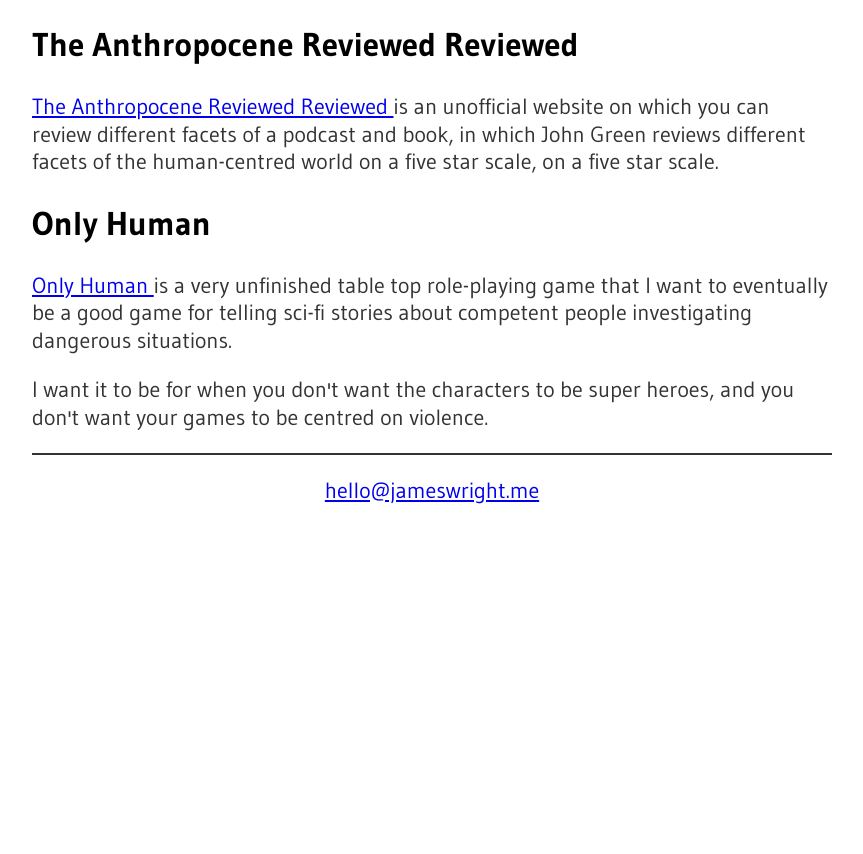
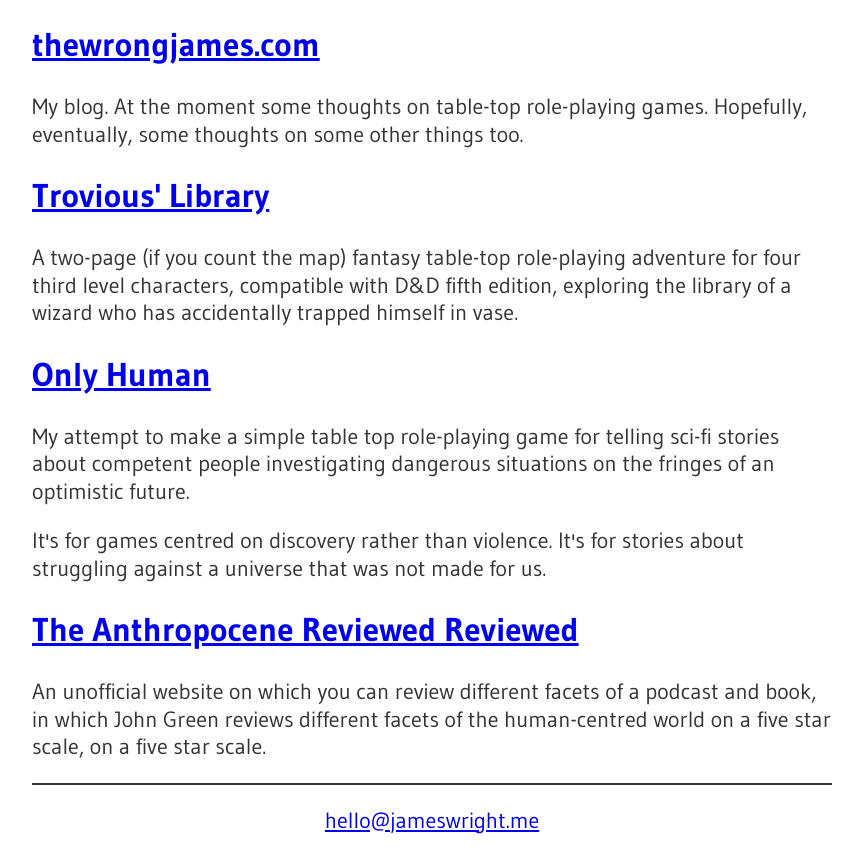
Before and after one commit to thewrongjames/thewrongjames.github.io, a website: page public/index.html in a window 1280 px wide. Shown: the part 383-1237 px from the top of the page, without its empty margins (208-1071 px from the left). Before the commit the page ends 908 px from the top, so only its background shows below. Drawn offline with Linux system fonts and the light colour scheme.

Commit message:
Update the links
Now pointing to my (refreshed) blog, Trovious' Library, Only Human, and
The Anthropocene Reviewed Reviewed.

```diff
--- a/public/index.html
+++ b/public/index.html
@@ -13,26 +13,33 @@
         <img id="logo" src="question_mark.png"/>
       </div>
       <h1>Hi, I'm James Wright.</h1><h1>Here are some things I've made.</h1>
-      <h2>The Anthropocene Reviewed Reviewed</h2>
+      <h2><a href="https://thewrongjames.com" target="_blank" rel="noreferrer">thewrongjames.com</a></h2>
       <p>
-        <a href="https://theanthropocenereviewedreviewed.com" target="_blank" rel="noreferrer">
-          The Anthropocene Reviewed Reviewed
-        </a>
-        is an unofficial website on which you can review different facets
-        of a podcast and book, in which John Green reviews different facets of
-        the human-centred world on a five star scale, on a five star scale.
+         My blog. At the moment some thoughts on table-top role-playing games.
+         Hopefully, eventually, some thoughts on some other things too.
       </p>
-      <h2>Only Human</h2>
+      <h2><a href="https://thewrongjames.itch.io/trovious-library" target="_blank" rel="noreferrer">Trovious' Library</a></h2>
       <p>
-        <a href="https://onlyhuman.thewrongjames.com" target="_blank" rel="noreferrer">
-          Only Human
-        </a>
-         is a very unfinished table top role-playing game that I want to eventually be a good game
-         for telling sci-fi stories about competent people investigating dangerous situations.
+         A two-page (if you count the map) fantasy table-top role-playing
+         adventure for four third level characters, compatible with D&D fifth
+         edition, exploring the library of a wizard who has accidentally trapped
+         himself in vase.
+      </p>
+      <h2><a href="https://onlyhuman.thewrongjames.com" target="_blank" rel="noreferrer">Only Human</a></h2>
+      <p>
+         My attempt to make a simple table top role-playing game for telling
+         sci-fi stories about competent people investigating dangerous
+         situations on the fringes of an optimistic future.
       </p>
       <p>
-        I want it to be for when you don't want the characters to be super heroes, and you don't
-        want your games to be centred on violence.
+        It's for games centred on discovery rather than violence. It's for
+        stories about struggling against a universe that was not made for us.
+      </p>
+      <h2><a href="https://theanthropocenereviewedreviewed.com" target="_blank" rel="noreferrer">The Anthropocene Reviewed Reviewed</a></h2>
+      <p>
+        An unofficial website on which you can review different facets of a
+        podcast and book, in which John Green reviews different facets of the
+        human-centred world on a five star scale, on a five star scale.
       </p>
       <footer>
         <p><a href="mailto:hello@jameswright.me">hello@jameswright.me</a></p>
```
